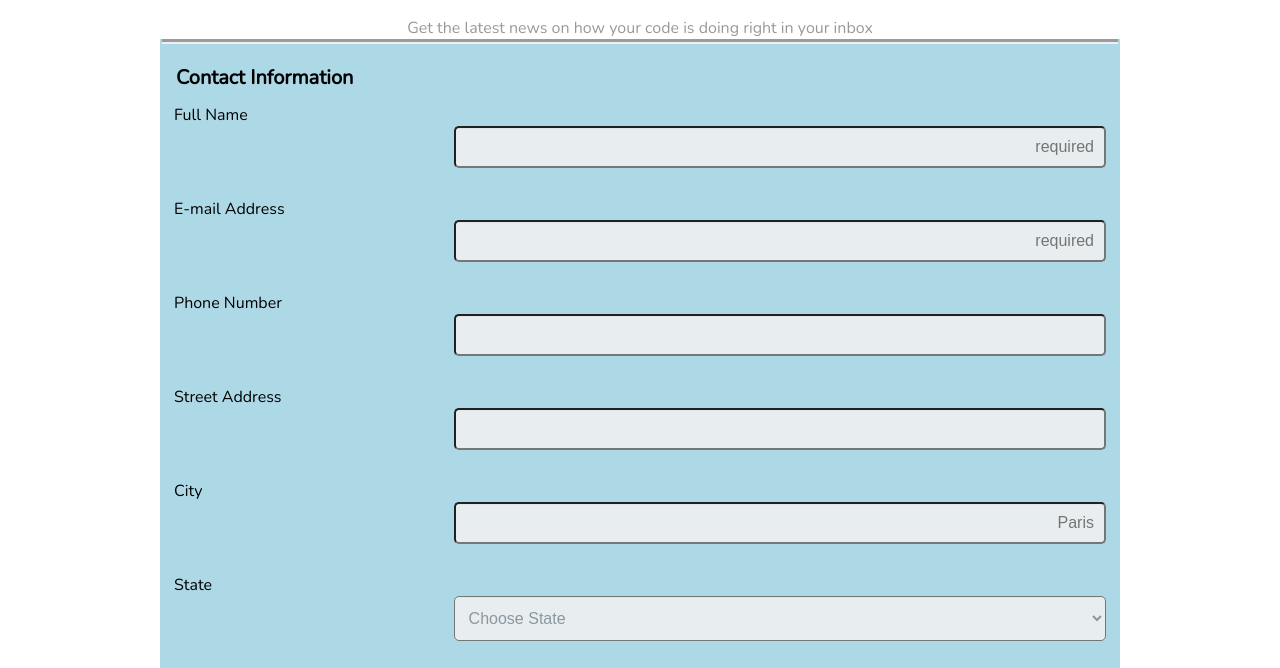
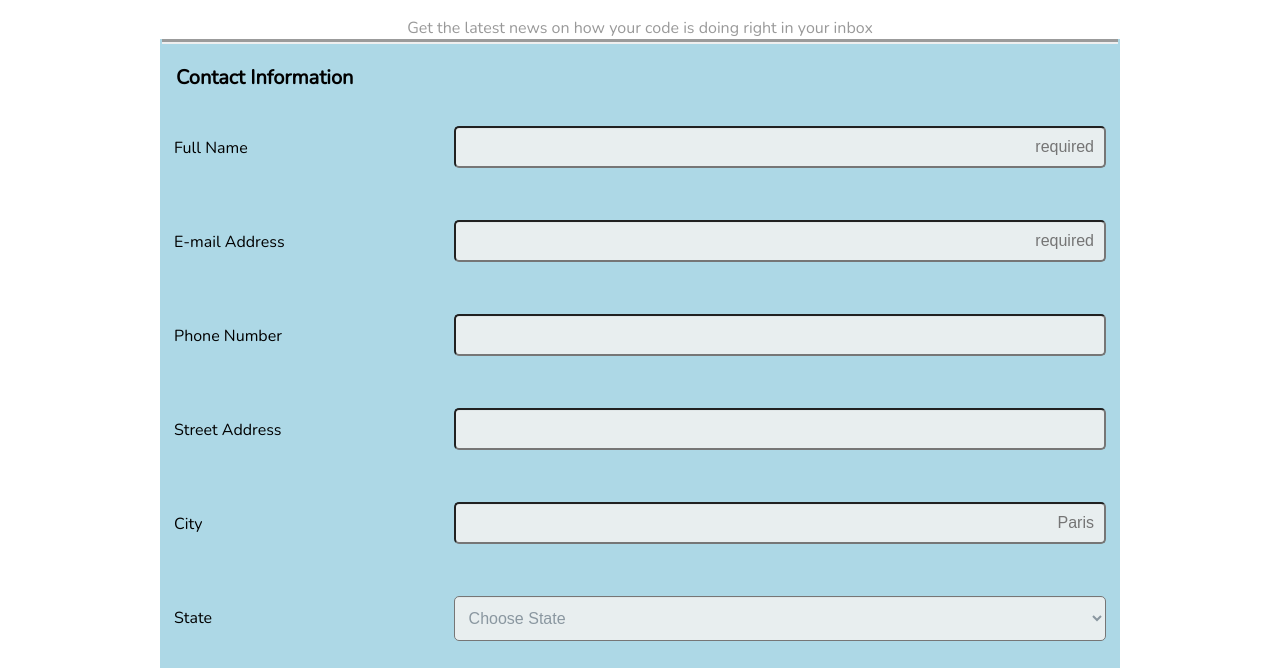
Before and after one commit to CN45/treehouse-project3, a plain HTML site: page index.html in a window 1280 px wide. Shown: the part 121-789 px from the top of the page. Drawn offline with nearby package versions, Linux system fonts and the light colour scheme.

Commit message:
fixes
Fixed the label on 768px or higher to align with the input boxes and validated html and css again

```diff
--- a/css/style.css
+++ b/css/style.css
@@ -133,9 +133,8 @@ select {
   display: flex;
    flex-direction: row;
    justify-content: space-between;
-     width: 100%;
-     height: 45px;
-
+   width: 100%;
+   height: 45px;
    }
 
 
@@ -175,11 +174,14 @@ body {
     font-weight:normal;
     display: inline;
     opacity: 1.0;
+		position: relative;
+		top: 50%;
+		transform: translateY(150%);/* make the label move to middle of input field at 768px or wider*/
   }
 
   .container {
      font-weight:normal;
-      opacity: 1.0;
+     opacity: 1.0;
   }
 
 input[type=radio],
```
